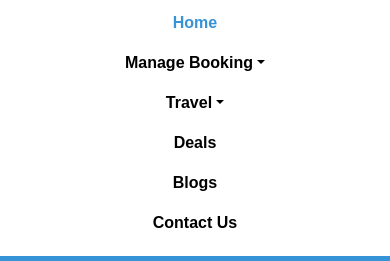
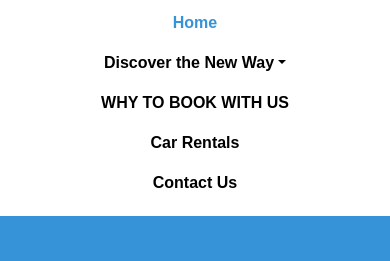
Before and after one commit to harpreetwebhopers-sudo/Airwaysbooking_landing_page, a plain HTML site: page index.html in a window 390 px wide. Both pictures are taken after a click on the button 322 px from the left and 134 px from the top of the page. Shown: the part 177-438 px from the top of the page. Drawn offline with nearby package versions, Linux system fonts and the light colour scheme.

Commit message:
Update index.html

```diff
--- a/index.html
+++ b/index.html
@@ -61,9 +61,11 @@
                         <li class="nav-item"><a class="nav-link active" href="/">Home</a></li>
 
                         <li class="nav-item dropdown">
-                            <a class="nav-link dropdown-toggle" href="#" id="manageDropdown" role="button"
-                                data-bs-toggle="dropdown" aria-expanded="false">Manage Booking</a>
-                            <ul class="dropdown-menu">
+                            <!-- <a class="nav-link dropdown-toggle" href="#" id="manageDropdown" role="button"
+                                data-bs-toggle="dropdown" aria-expanded="false">Manage Booking</a> -->
+                            <a class="nav-link dropdown-toggle" href="#discover-section" id="manageDropdown" role="button"
+                                data-bs-toggle="dropdown" aria-expanded="false">Discover the New Way</a>
+                            <!-- <ul class="dropdown-menu">
                                 <li><a class="dropdown-item" href="/delta-airlines-manage-booking">Delta Airlines Manage
                                         Booking</a></li>
                                 <li><a class="dropdown-item" href="/american-airlines-manage-booking">American Airlines
@@ -105,10 +107,10 @@
                                 <li><a class="dropdown-item" href="/ita-airways-manage-booking">ITA Airways Manage
                                         Booking</a></li>
 
-                            </ul>
+                            </ul> -->
                         </li>
 
-                        <li class="nav-item dropdown">
+                        <!-- <li class="nav-item dropdown">
                             <a class="nav-link dropdown-toggle" href="#" id="travelDropdown" role="button"
                                 data-bs-toggle="dropdown" aria-expanded="false">Travel</a>
                             <ul class="dropdown-menu">
@@ -125,11 +127,11 @@
                                         href="https://www.airwaysmanagebooking.com/travel/group-flights">Group
                                         Flights</a></li>
                             </ul>
-                        </li>
+                        </li> -->
 
-                        <li class="nav-item"><a class="nav-link" href="#">Deals</a></li>
-                        <li class="nav-item"><a class="nav-link" href="#">Blogs</a></li>
-                        <li class="nav-item"><a class="nav-link" href="#">Contact Us</a></li>
+                        <li class="nav-item"><a class="nav-link" href="#why-to-book">WHY TO BOOK WITH US</a></li>
+                        <li class="nav-item"><a class="nav-link" href="#car_rentals">Car Rentals</a></li>
+                        <li class="nav-item"><a class="nav-link" href="#contact-us">Contact Us</a></li>
                     </ul>
                 </div>
             </div>
@@ -157,7 +159,7 @@
 
     <!--Discover the new way to rent a car Section -->
 
-    <section class="discover-section">
+    <section class="discover-section" id="discover-section">
         <div class="container">
             <div class="row align-items-center g-5">
                 <div class="col-lg-6">
@@ -267,7 +269,7 @@
     <!--Discover the new way to rent a car Section End-->
 
     <!-- 3 Column Section start-->
-    <section class="activity-section">
+    <section class="activity-section" id="why-to-book">
         <div class="container">
             <div class="section-heading text-center">
                 <h2>WHY TO BOOK WITH US</h2>
@@ -319,7 +321,7 @@
 
     <!--Cards enquiry section-->
 
-    <section class="innerpage-wrapper py-5">
+    <section class="innerpage-wrapper py-5" id="car_rentals">
         <div class="container">
             <div class="page-heading">
                 <h2>Car Rental</h2>
@@ -469,7 +471,7 @@
                 </div>
 
                 <!-- RIGHT SIDE -->
-                <div class="col-lg-3">
+                <div class="col-lg-3" id="contact-us">
                     <div class="side-bar-block mb-4">
                         <h3>Enquiry</h3>
                         <form>
```
